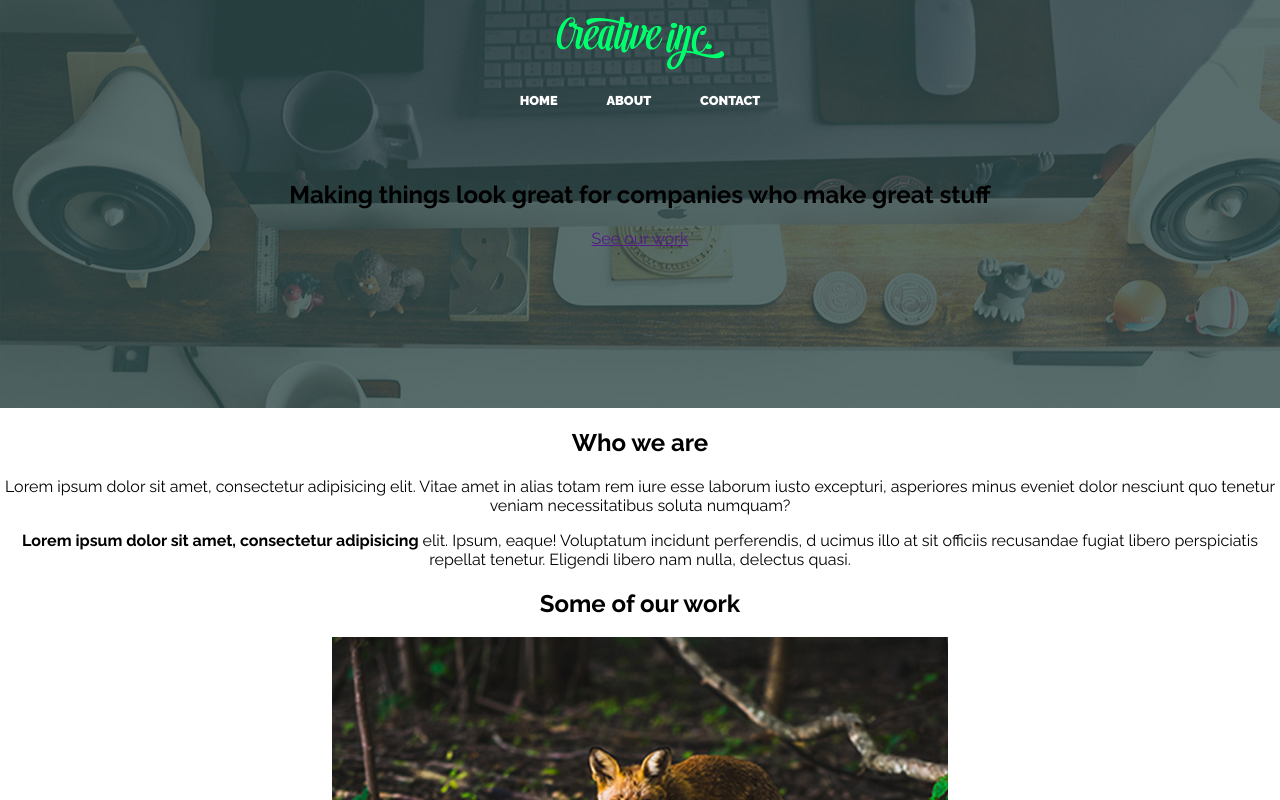
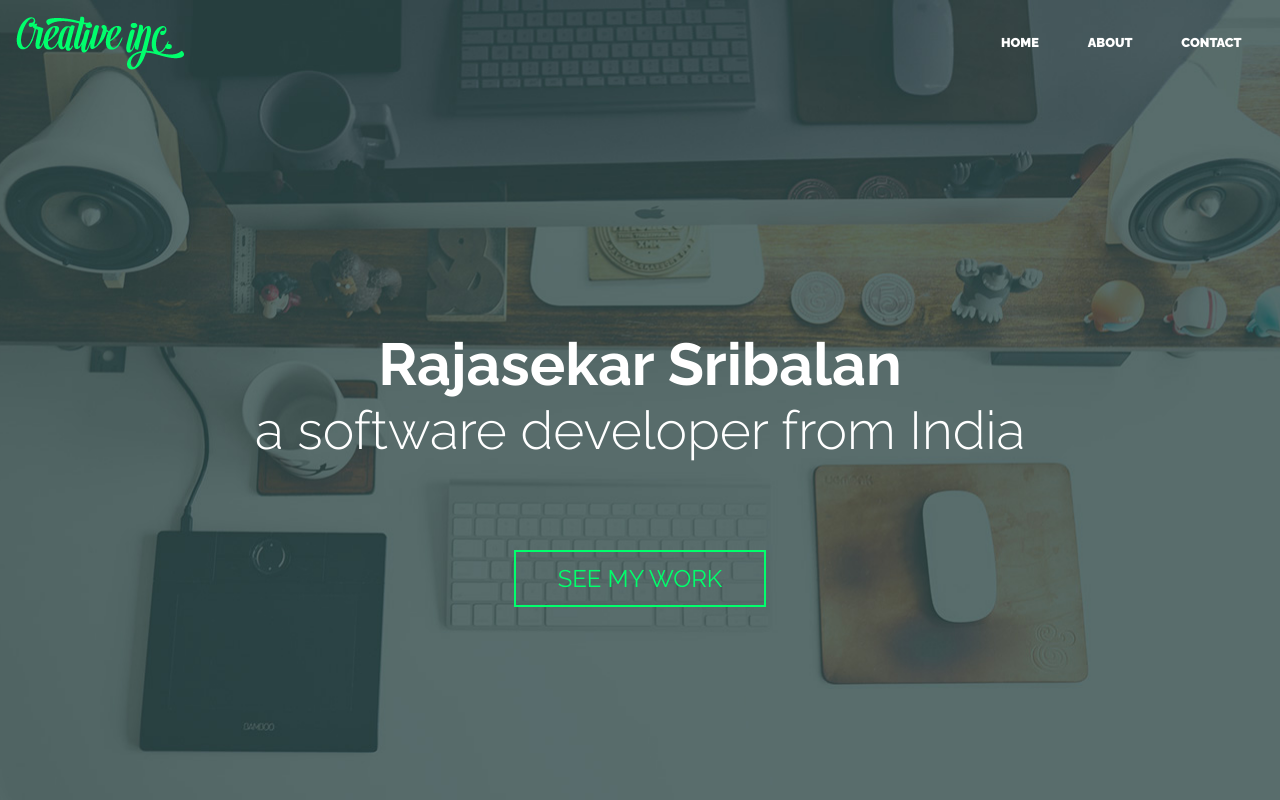
Before and after one commit to RajasekarSribalan/Personal-Website, a plain HTML site: page myportfolio_project/index.html in a window 1280 px wide. Shown: the top 800 px of the page. Drawn offline with Linux system fonts and the light colour scheme.

Commit message:
Changes to css

```diff
--- a/myportfolio_project/css/style.css
+++ b/myportfolio_project/css/style.css
@@ -9,44 +9,119 @@ body {
   text-align: center;
 }
 
+img {
+  max-width: 100%;
+  height: auto;
+}
+
+.container {
+  width: 95%;
+  max-width: 70em;
+  margin: 0 auto;
+}
+
+/* typography
+================ */
+
+.title {
+  font-size: 2.5rem;
+  margin-bottom: 1.5em;
+}
+
+.title span {
+  font-weight: 300;
+  display: block;
+  font-size: .9em;
+}
+
+@media (min-width: 60rem) {
+  .title {
+    font-size: 3.7rem;
+  }
+}
+
+.button {
+  display: inline-block;
+  font-size: 1.15rem;
+  text-decoration: none;
+  text-transform: uppercase;
+  border-width: 2px;
+  border-style: solid;
+  padding: .5em 1.75em;
+}
+
+.button-accent {
+  color: #00ff6c;
+  border-color: #00ff6c;
+}
+
+.button-accent:hover, .button-accent:focus {
+  background: #00ff6c;
+  color: #232323;
+}
+
+@media (min-width: 60rem) {
+  .button {
+    font-size: 1.5em;
+  }
+}
+
 /* header
 ================ */
 
 header {
-  position: absolute;
+  position:fixed;
   left: 0;
   right: 0;
-  margin-top: 1em;
+  margin: 1em;
 }
 
-nav ul{
+nav ul {
   margin: 0;
   padding: 0;
   list-style: none;
+  float: right;
 }
 
-nav li{
+nav li {
   display: inline-block;
-  margin :1em;
+  margin: 1em;
 }
 
-nav a{
+nav a {
   font-weight: 900;
   text-decoration: none;
+  padding: .5em;
   text-transform: uppercase;
   font-size: .8rem;
-  padding: .5em;
   color: #FFF;
 }
 
-nav a:hover,
-nav a:focus {
+nav a:hover, nav a:focus {
   color: #000;
+}
+
+@media (min-width: 60rem) {
+  .logo {
+    float: left;
+  }
 }
 
 /* hero-hero
 ================ */
-.home-hero{
-    background-image: url(../img/hero-bg.jpg);
-    padding:10em 0;
+
+.home-hero {
+  background-image: url(../img/hero-bg.jpg);
+  background-size: cover;
+  background-position: center;
+  padding: 10em 0;
+  color: #FFF;
+
 }
+
+@media (min-width: 60rem) {
+  .home-hero {
+    height: 100vh;
+    padding-top: 35vh;
+  }
+}
--- a/myportfolio_project/index.html
+++ b/myportfolio_project/index.html
@@ -22,10 +22,12 @@
   </header>
 
   <section class="home-hero">
-    <h1 class="title">Making things look great
-<span> for companies who make great stuff</span></h1>
+    <div class="container">
+      <h1 class="title">Rajasekar Sribalan
+<span> a software developer from India</span></h1>
 
-    <a href="" class="button button-accent">See our work</a>
+      <a href="" class="button button-accent">See my work</a>
+    </div>
   </section>
 
   <section class="home-about">
```
